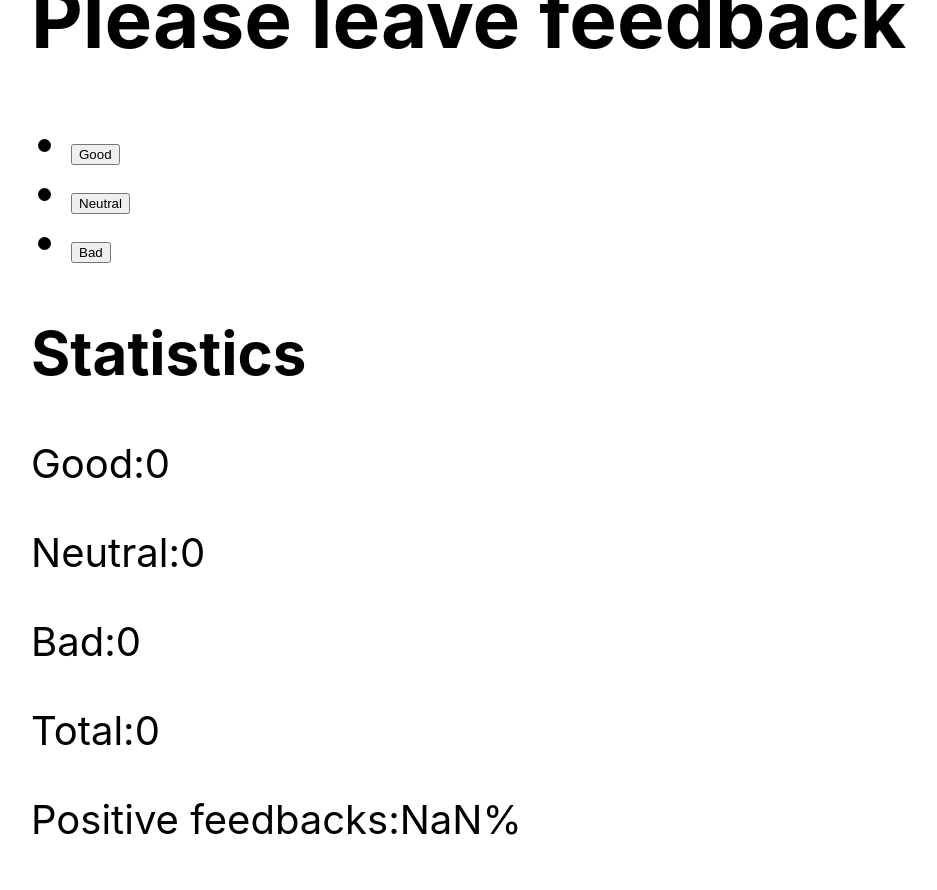
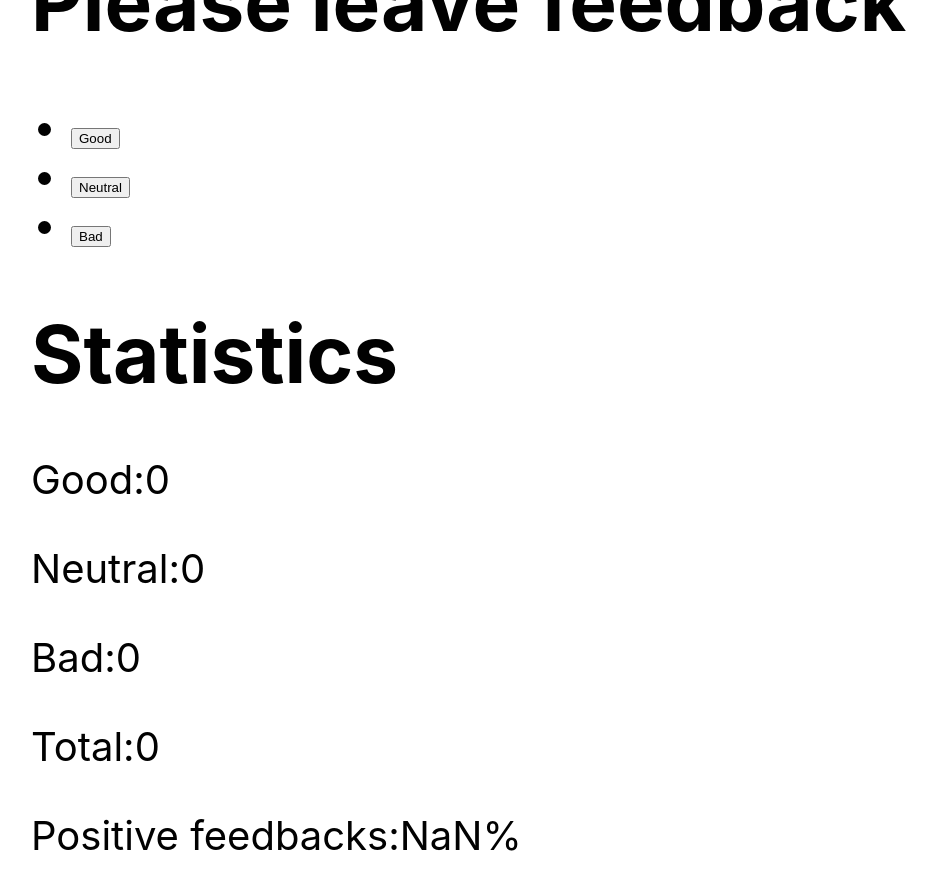
Before and after one commit to Psycameron/goit-react-hw-02-feedback, a React (Create React App) app: page / in a window 1280 px wide. Shown: the top 890 px of the page, without its empty margins (9-946 px from the left). Built offline with nearby package versions, Linux system fonts and the light colour scheme.

Commit message:
Add Section component

```diff
--- a/src/components/FeedbackForm/FeedbackForm.jsx
+++ b/src/components/FeedbackForm/FeedbackForm.jsx
@@ -1,5 +1,6 @@
 import React, { Component } from 'react';
 
+import { Section } from 'components/Section';
 import { FeedbackOptions } from 'components/FeedbackOptions';
 import { Statistics } from 'components/Statistics';
 
@@ -37,16 +38,16 @@ class FeedbackForm extends Component {
   render() {
     return (
       <div className={style.Form}>
-        <h1>Please leave feedback</h1>
+        <Section title="Please leave feedback">
           <ul>
             <FeedbackOptions
               options={['Good', 'Neutral', 'Bad']}
               onLeaveFeedback={this.handleIncrement}
             />
           </ul>
+        </Section>
 
-        <h2>Statistics</h2>
-
+        <Section title="Statistics">
           <Statistics
             good={this.state.good}
             neutral={this.state.neutral}
@@ -54,6 +55,7 @@ class FeedbackForm extends Component {
             total={this.countTotalFeedback()}
             positivePercentage={this.countPositiveFeedbacksPercentage()}
           />
+        </Section>
       </div>
     );
   }
--- /dev/null
+++ b/src/components/Section/Section.jsx
@@ -0,0 +1,8 @@
+export function Section({ title, children }) {
+  return (
+    <div>
+      <h1>{title}</h1>
+      {children}
+    </div>
+  );
+}
--- /dev/null
+++ b/src/components/Section/index.jsx
@@ -0,0 +1 @@
+export * from './Section';
```
Also changed, not shown: src/components/Section/Section.module.css (added). Lines whose indentation alone changed are shown as unchanged.
